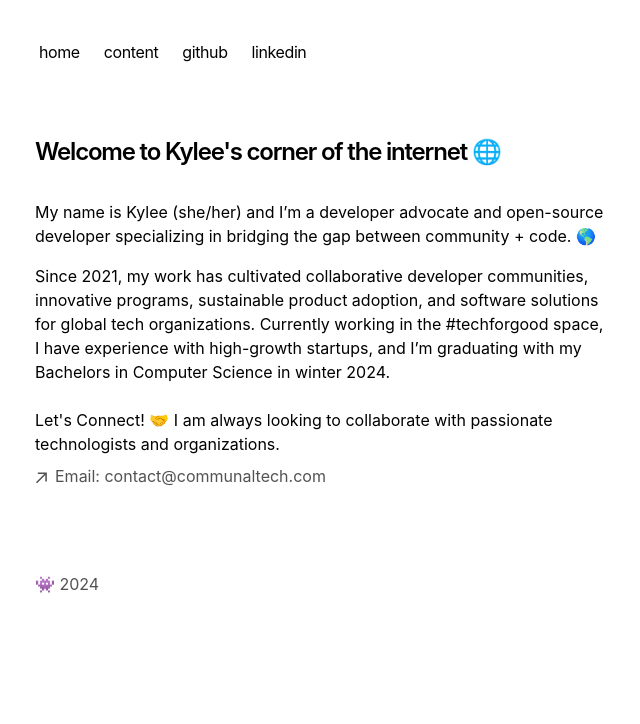
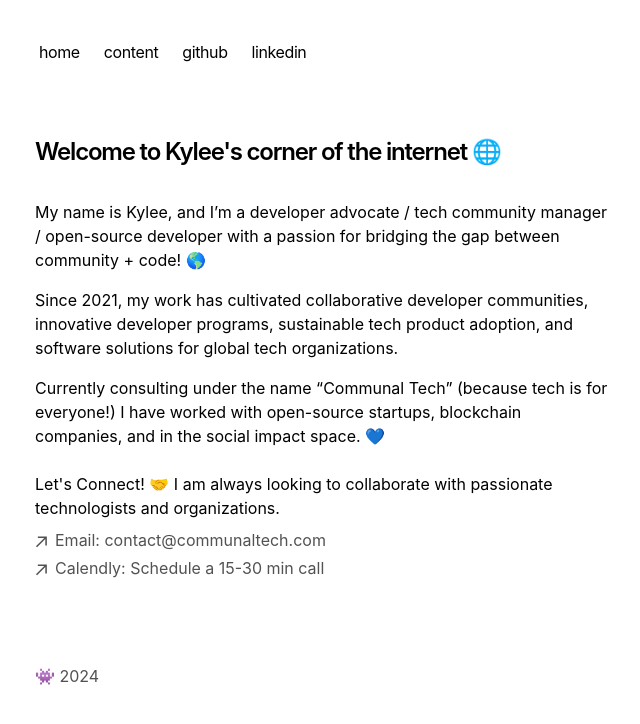
Before and after one commit to kyleecodes/communaltech_nextjs_website, a Next.js app: page / in a window 1280 px wide. Shown: the top 724 px of the page, without its empty margins (317-957 px from the left). Built offline with nearby package versions, Linux system fonts and the light colour scheme.

Commit message:
Add calendly link

```diff
--- a/app/components/socials.tsx
+++ b/app/components/socials.tsx
@@ -63,10 +63,20 @@ export default function Socials() {
             className="flex items-center transition-all hover:text-neutral-800 dark:hover:text-neutral-100"
             rel="noopener noreferrer"
             target="_blank"
-            href="https://form.typeform.com/to/vOzyqBjF"
+            href="mailto:contact@communaltech.com?subject=Email Kylee / Communal Tech"
           >
             <ArrowIcon />
             <p className="ml-2 h-7">Email: contact@communaltech.com</p>
+          </a>
+          <li></li>
+          <a
+            className="flex items-center transition-all hover:text-neutral-800 dark:hover:text-neutral-100"
+            rel="noopener noreferrer"
+            target="_blank"
+            href="https://calendly.com/communaltech/coffee-chat-15-30min"
+          >
+            <ArrowIcon />
+            <p className="ml-2 h-7">Calendly: Schedule a 15-30 min call</p>
           </a>
         </li>
       </ul>
--- a/app/page.tsx
+++ b/app/page.tsx
@@ -8,14 +8,19 @@ export default function Page() {
         Welcome to Kylee's corner of the internet 🌐
       </h1>
       <p className="mb-4">
-        {`My name is Kylee (she/her) and I’m a developer advocate and open-source developer specializing in bridging the gap between community + code. 🌎`}
+        {`My name is Kylee, and I’m a developer advocate / tech community manager / open-source developer with a passion for bridging the gap between community + code! 🌎`}
       </p>
       <p className="mb-4">
         {`
-        Since 2021, my work has cultivated collaborative developer communities, innovative programs, sustainable product adoption, and software solutions for global tech organizations. Currently working in the #techforgood space, I have experience with high-growth startups, and I’m graduating with my Bachelors in Computer Science in winter 2024.`}
+        Since 2021, my work has cultivated collaborative developer communities, innovative developer programs, sustainable tech product adoption, and software solutions for global tech organizations.`}
+      </p>
+      <p className="mb-4">
+        {`
+         Currently consulting under the name “Communal Tech” (because tech is for everyone!) I have worked with open-source startups, blockchain companies, and in the social impact space. 💙`}
       </p>
       <div className="mt-6 mb-4">
-      Let's Connect! 🤝 I am always looking to collaborate with passionate technologists and organizations.
+        Let's Connect! 🤝 I am always looking to collaborate with passionate
+        technologists and organizations.
         <Socials />
       </div>
     </section>
```
